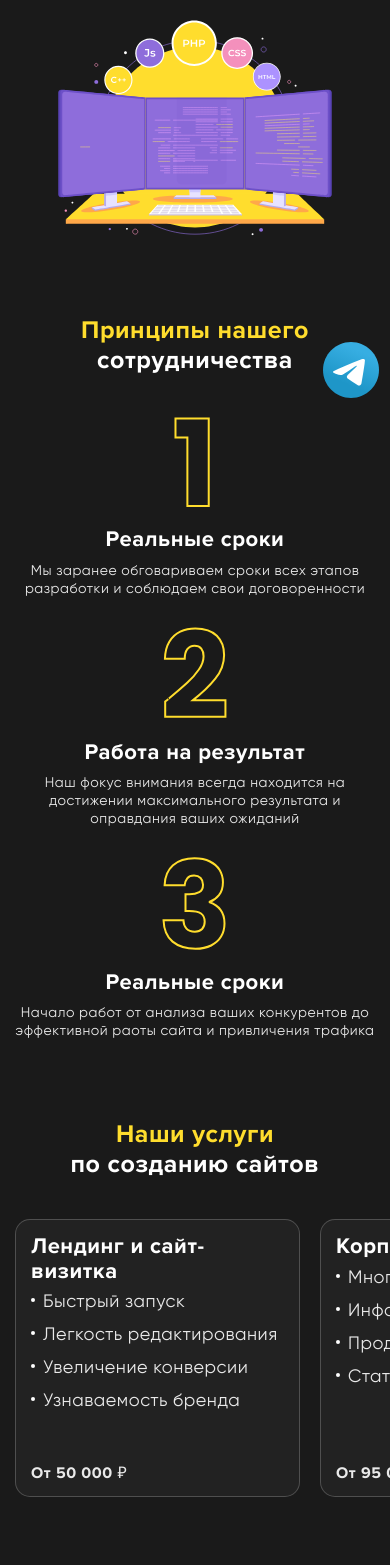
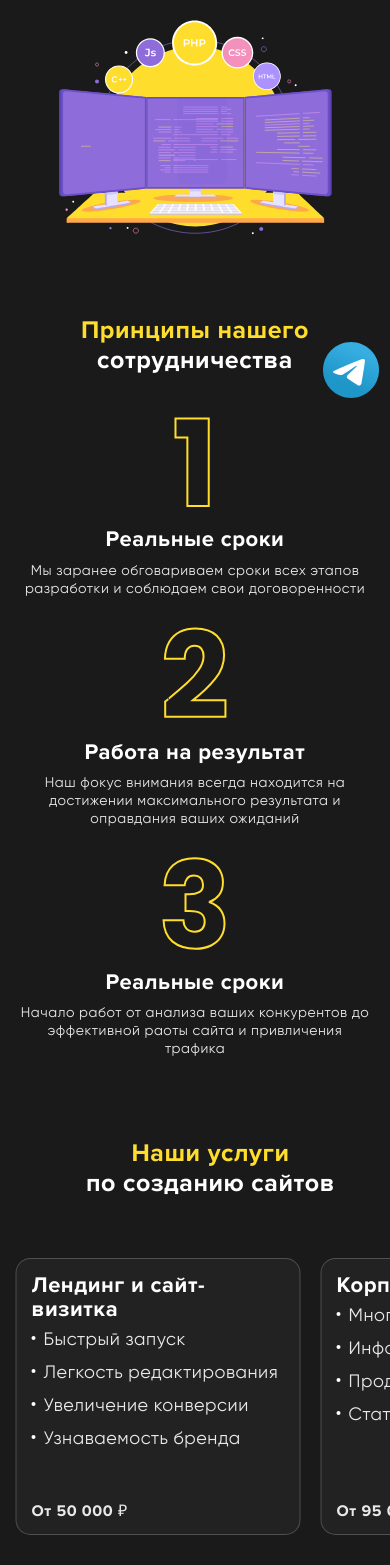
Before and after one commit to BigRock32/Dagi-react, a React (Vite) app: page / in a window 390 px wide. Shown: the part 432-1997 px from the top of the page. Built offline with nearby package versions, Linux system fonts and the light colour scheme.

Commit message:
Service and banner adaptive

```diff
--- a/src/components/services/services.scss
+++ b/src/components/services/services.scss
@@ -58,7 +58,7 @@ section.horizontal {
    }
 
    .pinWrap {
-      padding: 100px 0px 0px 15px;
+      // padding: 100px 0px 0px 15px;
    }
 
    .animationWrap {
--- a/src/scss/banner.module.scss
+++ b/src/scss/banner.module.scss
@@ -104,6 +104,10 @@
          font-size: 14px;
       }
 
+      &__wrap {
+         background-attachment: unset;
+      }
+
       &__btn {
          font-size: 14px;
          width: 100%;
--- a/src/scss/style.scss
+++ b/src/scss/style.scss
@@ -281,8 +281,7 @@ body._lock{
 
 @media (max-width: 450px) {
    .container{
-      width: 100%;
-      padding: 0px 15px 0px 15px;
+      width: 92%;
    }
 
    .fixed-tg-link{
@@ -311,7 +310,6 @@ body._lock{
 
 @media (max-width: 320px) {
    .container{
-      padding: 0px 15px 0px 15px;
    }
 
    .wrapper{
```
